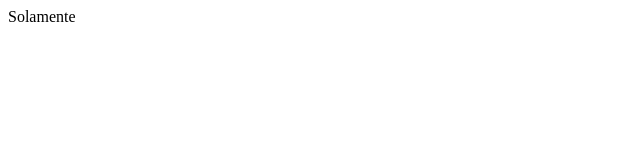
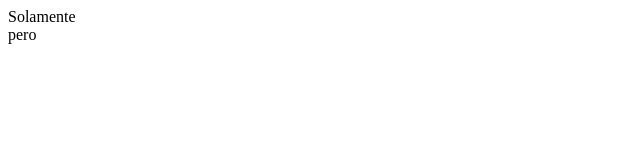
Before and after one commit to andgitws/artand, a plain HTML site: page index.html in a window 1280 px wide. Shown: the full height of the page, 0-640 px from the left. Drawn offline with Linux system fonts and the light colour scheme.

Commit message:
Aumento de divs para el index

```diff
--- a/index.html
+++ b/index.html
@@ -4,6 +4,7 @@
     <meta charset="utf-8">
         <title> pRIMERA PAGINA</title>
         <div>Solamente</div>
+        <div>pero</div>
     </head>
     <body>
     </body>
```
